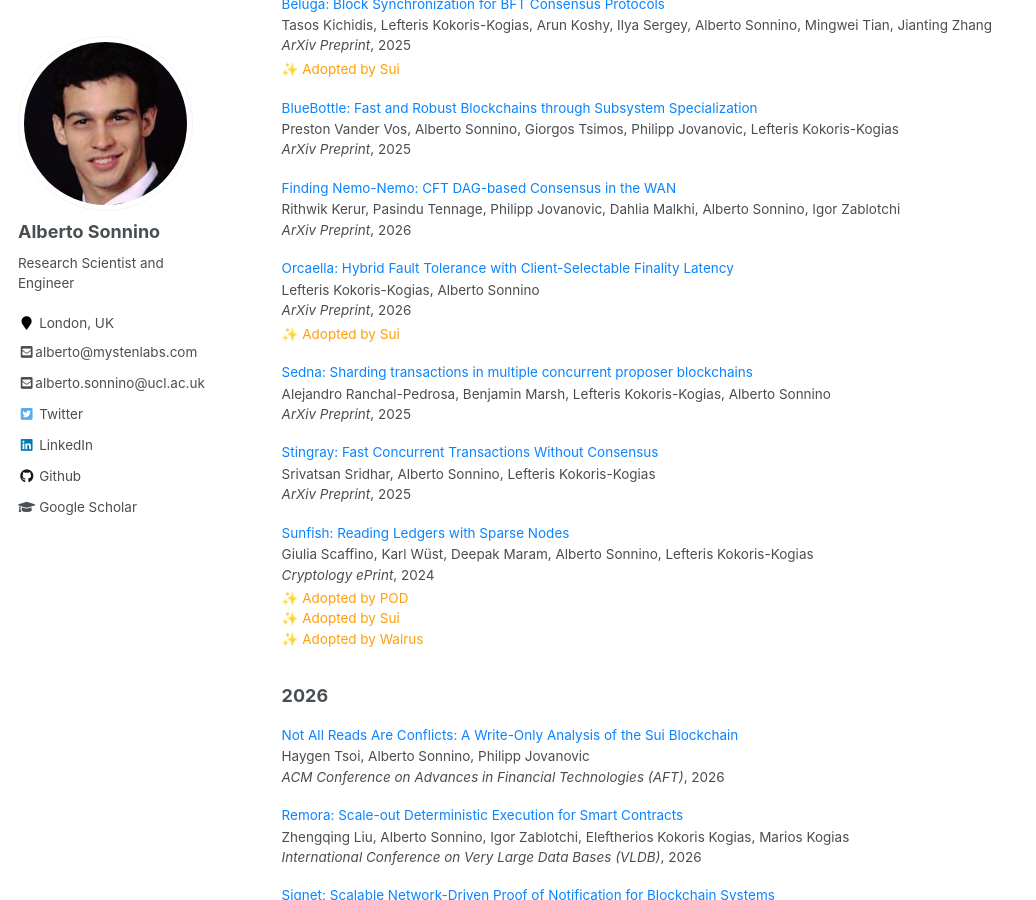
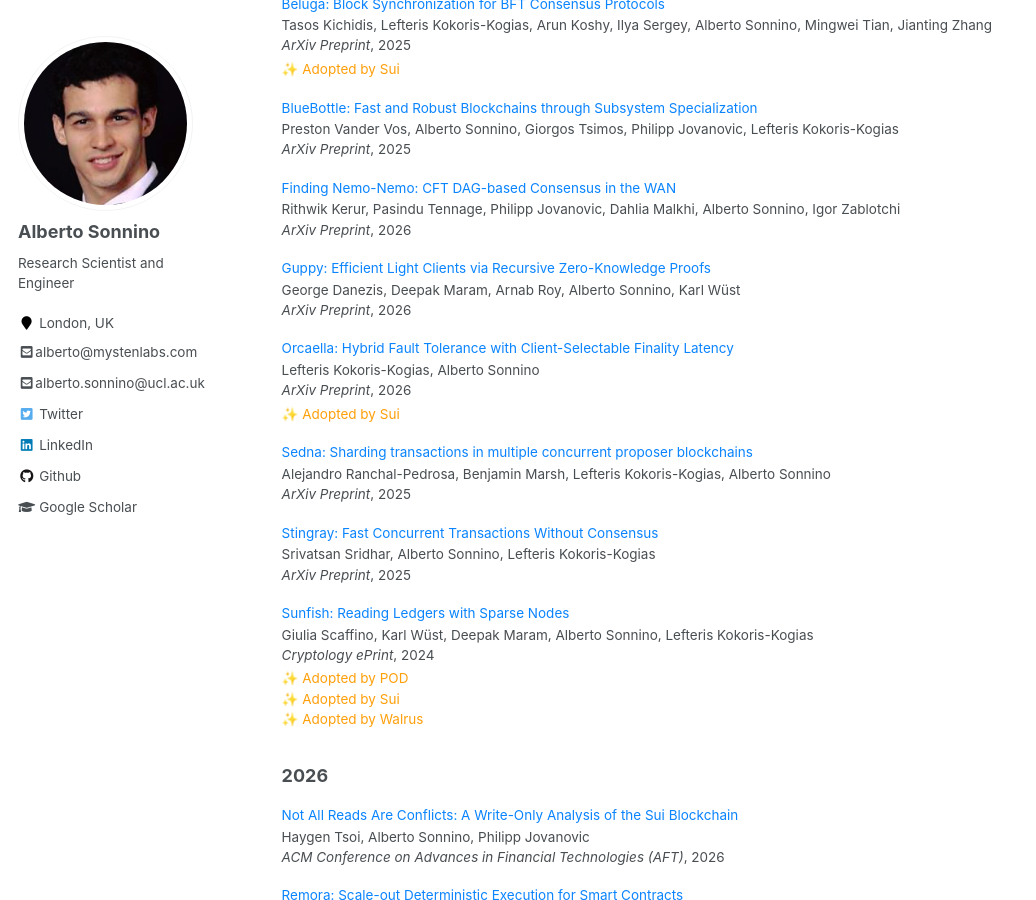
Before and after one commit to asonnino/asonnino.github.io, a Jekyll site: the page built from _pages/publications.md, in a window 1280 px wide and 900 px high, scrolled down 370 px. Shown: the whole window, without its empty margins (0-1036 px from the left). Built offline with Jekyll 4.4.1, drawn with Linux system fonts in a browser that asks for light colours.

Commit message:
feat: add Guppy

```diff
--- a/_data/papers.json
+++ b/_data/papers.json
@@ -671,5 +671,14 @@
     "date": 2026,
     "filename": "barnacle.pdf",
     "code": ["https://github.com/zenodea/hammerheadv2/tree/feat/leader-scheduler"]
+  },
+  {
+    "category": "submission",
+    "title": "Guppy: Efficient Light Clients via Recursive Zero-Knowledge Proofs",
+    "authors": "George Danezis, Deepak Maram, Arnab Roy, Alberto Sonnino, Karl Wüst",
+    "venue": "ArXiv Preprint",
+    "date": 2026,
+    "filename": "guppy.pdf",
+    "code": ["https://github.com/asonnino/guppy"]
   }
 ]
```
Also changed, not shown: 1 other file.
